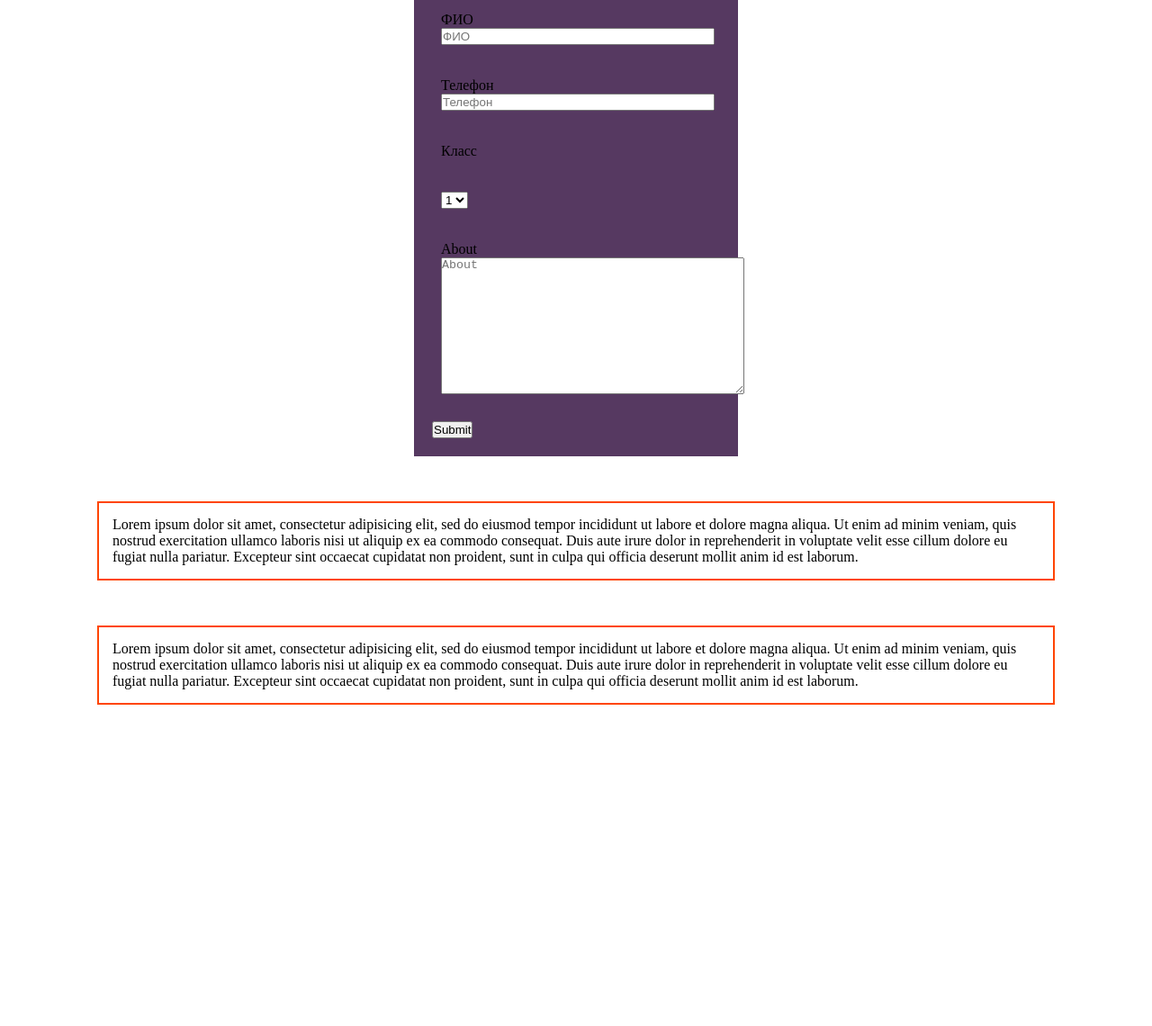
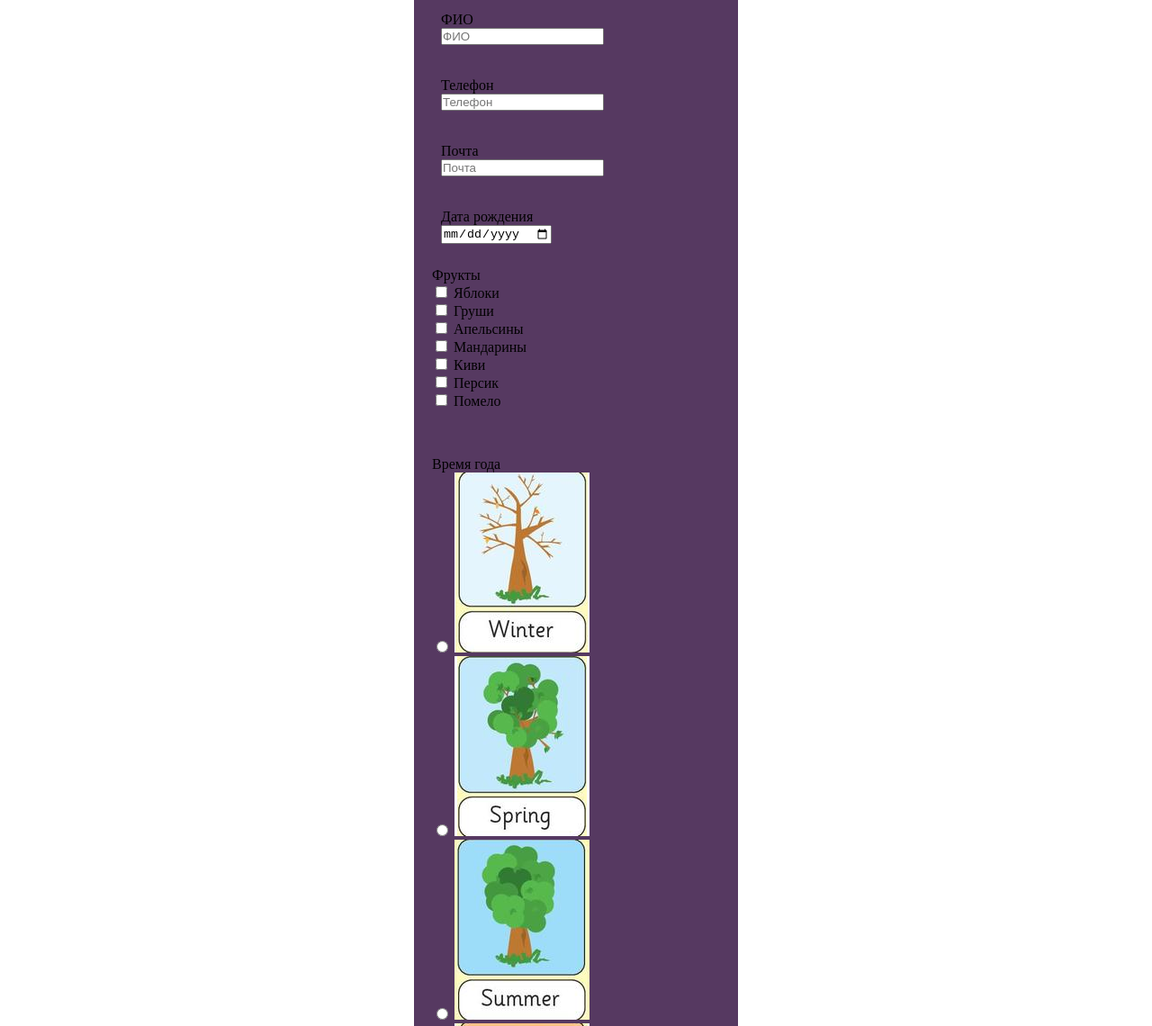
Before and after one commit to User4921313/Lesson, a plain HTML site: page form.html in a window 1280 px wide. Shown: the part 41-1181 px from the top of the page at 90% size. Before the commit the page ends 874 px from the top, so only its background shows below. Drawn offline with Linux system fonts and the light colour scheme.

Commit message:
form + images

```diff
--- a/form.html
+++ b/form.html
@@ -13,7 +13,10 @@
        	   margin: 0 auto;
        	   padding: 20px;
        }
-       form input {width: 100%}
+
+       form input:not([type="checkbox","radio"]){width: 100%}
+       label {display: inline-block;
+       	width: 100%}
        .box {border: 2px solid #ff4500;
        	padding: 15px;
        	margin: 50px 100px}
@@ -33,7 +36,71 @@
         <p>
         	<label for="a">Телефон</label>
         	<input type="text" name="a" id="a" placeholder="Телефон"> </p>
+
+        <p>
+        	<label for="email">Почта</label>
+        	<input type="text" name="email" id="email" placeholder="Почта"> </p>
+
+        <p>
+        	<label for="date">Дата рождения</label>
+        	<input type="date" name="date" id="date">
+        </p>
         <div>
+        	<label for="fruit">Фрукты</label>
+        	<label>
+        		<input type="checkbox" name="fruit" >
+        		Яблоки
+        	</label>
+        	<label>
+        		<input type="checkbox" name="fruit" >
+        		Груши
+        	</label>
+        	<label>
+        		<input type="checkbox" name="fruit" >
+        		Апельсины
+        	</label>
+        	<label>
+        		<input type="checkbox" name="fruit" >
+        		Мандарины
+        	</label>
+        	<label>
+        		<input type="checkbox" name="fruit" >
+        		Киви
+        	</label>
+        	<label>
+        		<input type="checkbox" name="fruit" >
+        		Персик
+        	</label>
+        	<label>
+        		<input type="checkbox" name="fruit" >
+        		Помело
+        	</label>
+
+        </div>
+        <p></p>
+        <div>
+        	<label for="sd">Время года</label>
+        	<label>
+        		<input type="radio" name="sd" >
+        		<img src="images/winter.png" alt="Зима">
+
+        	</label>
+        	<label>
+        		<input type="radio" name="sd" >
+        		<img src="images/spring.png" alt="Весна">
+        	</label>
+        	<label>
+        		<input type="radio" name="sd" >
+        		<img src="images/summer.png" alt="Лето">
+        	</label>
+        	<label>
+        		<input type="radio" name="sd" >
+        		<img src="images/autumn.png" alt="Осень">
+
+        	</label>
+        </div>
+
+         <div>
         	<p>
         	<label for="cource">Класс</label>
         	</p>
@@ -50,7 +117,6 @@
         	</select>
         </p>
         </div>
-
 
         <p>
         	<label for="About">About</label>
```
Also changed, not shown: images/autumn.png (added), images/spring.png (added), images/summer.png (added), images/winter.png (added).
